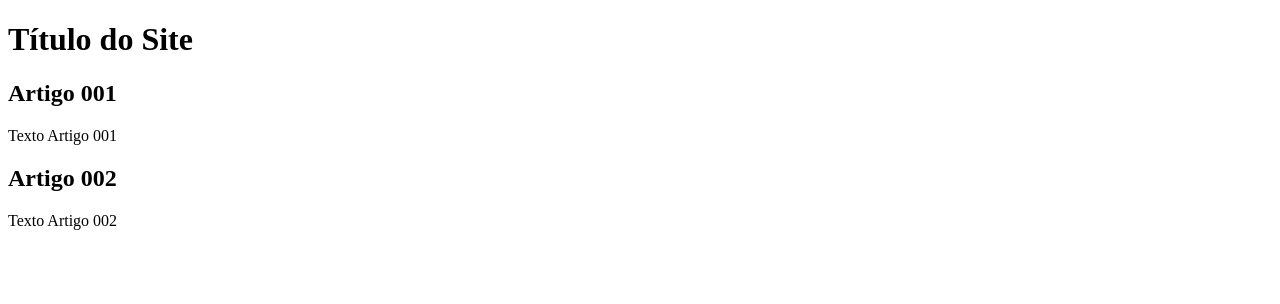
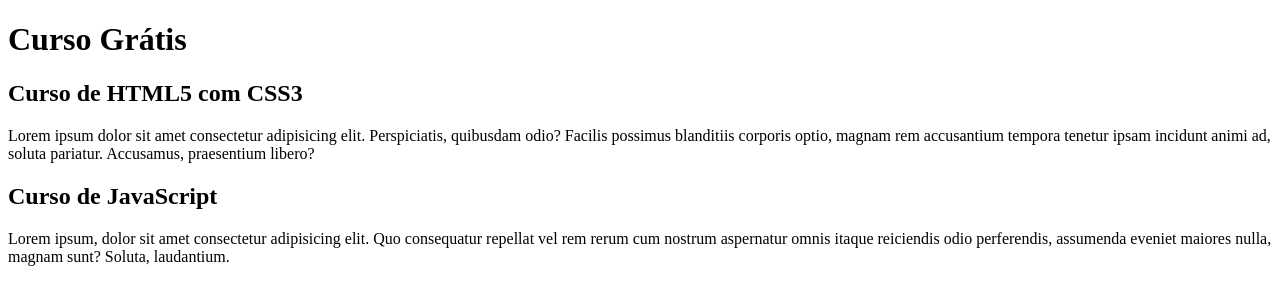
Before and after one commit to odaniellevi/projeto-site, a plain HTML site: page index.html in a window 1280 px wide. Drawn offline with Linux system fonts and the light colour scheme.

Commit message:
comecei o conteúdo

```diff
--- a/index.html
+++ b/index.html
@@ -8,15 +8,15 @@
 <body>
     <main>
         <header>
-            <h1>Título do Site</h1>
+            <h1>Curso Grátis</h1>
         </header>
         <article>
-            <h2>Artigo 001</h2>
-            <p>Texto Artigo 001</p>
+            <h2>Curso de HTML5 com CSS3</h2>
+            <p>Lorem ipsum dolor sit amet consectetur adipisicing elit. Perspiciatis, quibusdam odio? Facilis possimus blanditiis corporis optio, magnam rem accusantium tempora tenetur ipsam incidunt animi ad, soluta pariatur. Accusamus, praesentium libero?</p>
         </article>
         <article>
-            <h2>Artigo 002</h2>
-            <p>Texto Artigo 002</p>
+            <h2>Curso de JavaScript</h2>
+            <p>Lorem ipsum, dolor sit amet consectetur adipisicing elit. Quo consequatur repellat vel rem rerum cum nostrum aspernatur omnis itaque reiciendis odio perferendis, assumenda eveniet maiores nulla, magnam sunt? Soluta, laudantium.</p>
         </article>
     </main>
 </body>
```
